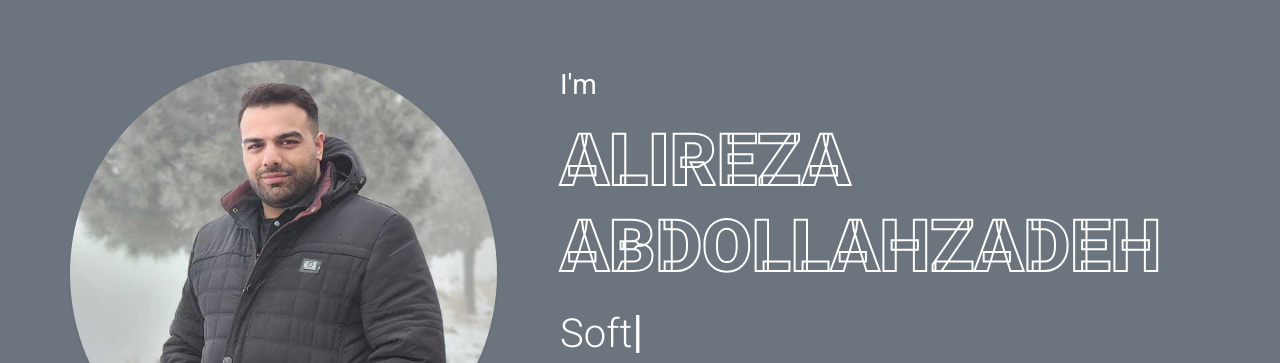
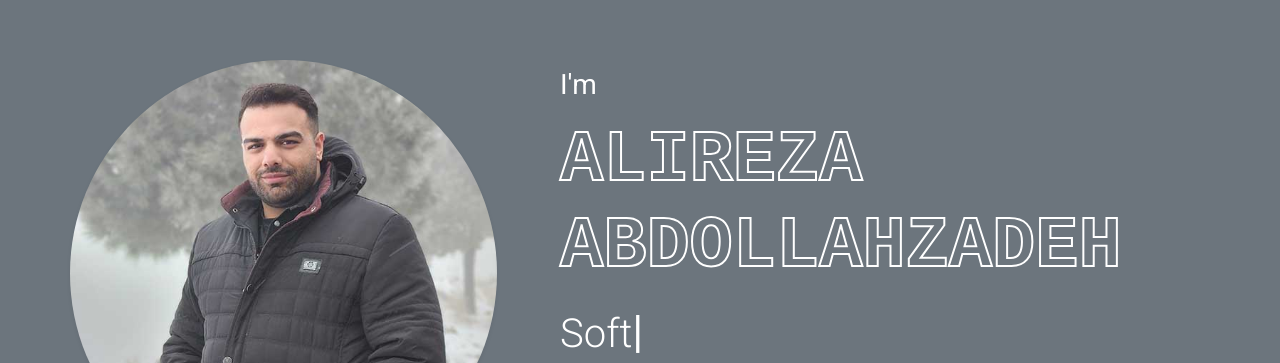
Before and after one commit to alireza-abdollahzadeh/alireza-abdollahzadeh.github.io, a plain HTML site: page index.html in a window 1280 px wide. Shown: the part 127-490 px from the top of the page. Drawn offline with nearby package versions, Linux system fonts and the light colour scheme.

Commit message:
fix font issue

```diff
--- a/index.html
+++ b/index.html
@@ -63,7 +63,7 @@
             </div>
             <div class="col-lg-7 text-center text-lg-left">
                 <h3 class="text-white font-weight-normal mb-3">I'm</h3>
-                <h1 class="display-3 text-uppercase text-secondary mb-2" style="-webkit-text-stroke: 2px #ffffff;">
+                <h1 class="display-3 text-uppercase text-secondary mb-2" style="-webkit-text-stroke: 2px #ffffff; font-family: monospace">
                     Alireza Abdollahzadeh</h1>
                 <h1 class="typed-text-output d-inline font-weight-lighter text-white"></h1>
                 <div class="typed-text d-none">Software Engineer, Java Developer</div>
```
